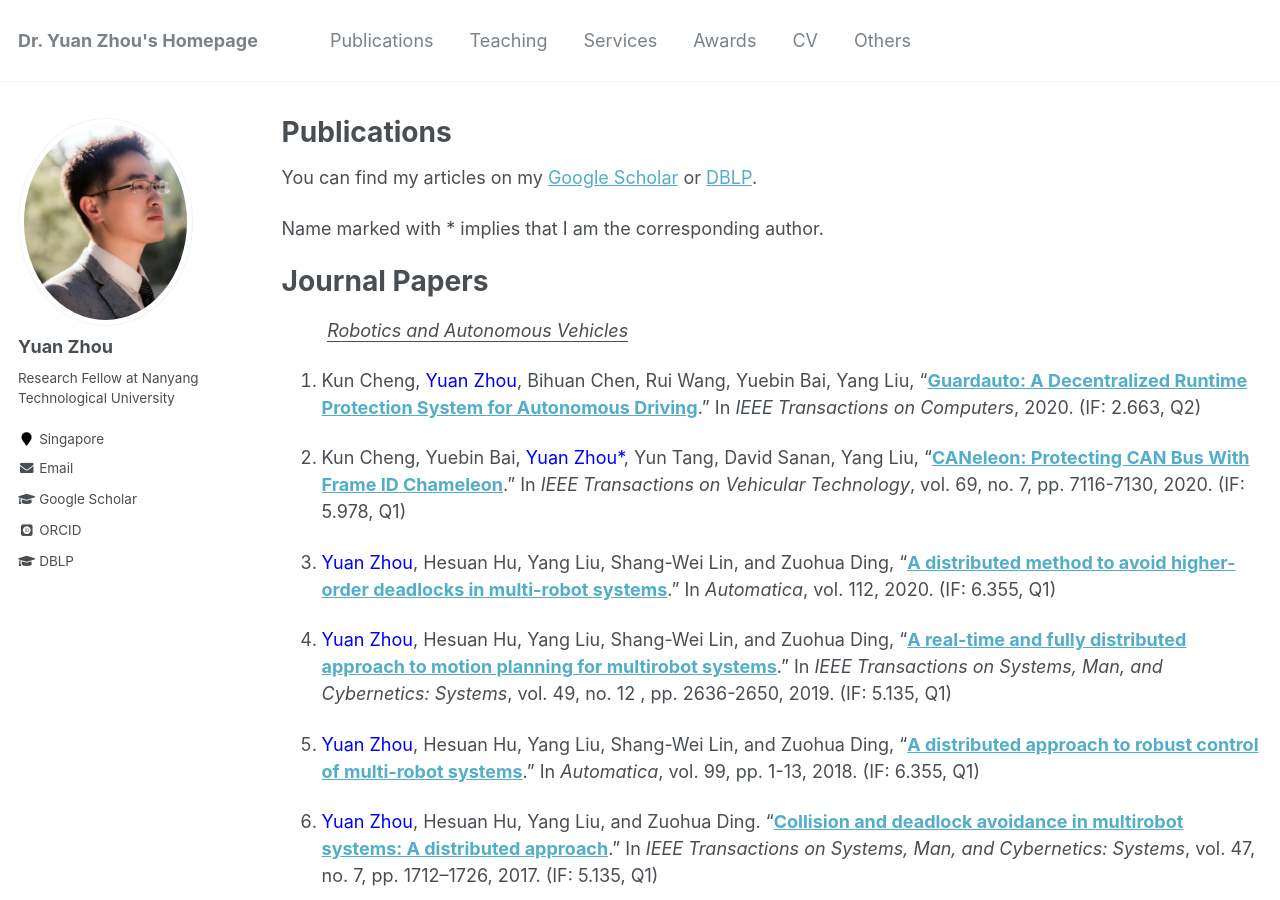
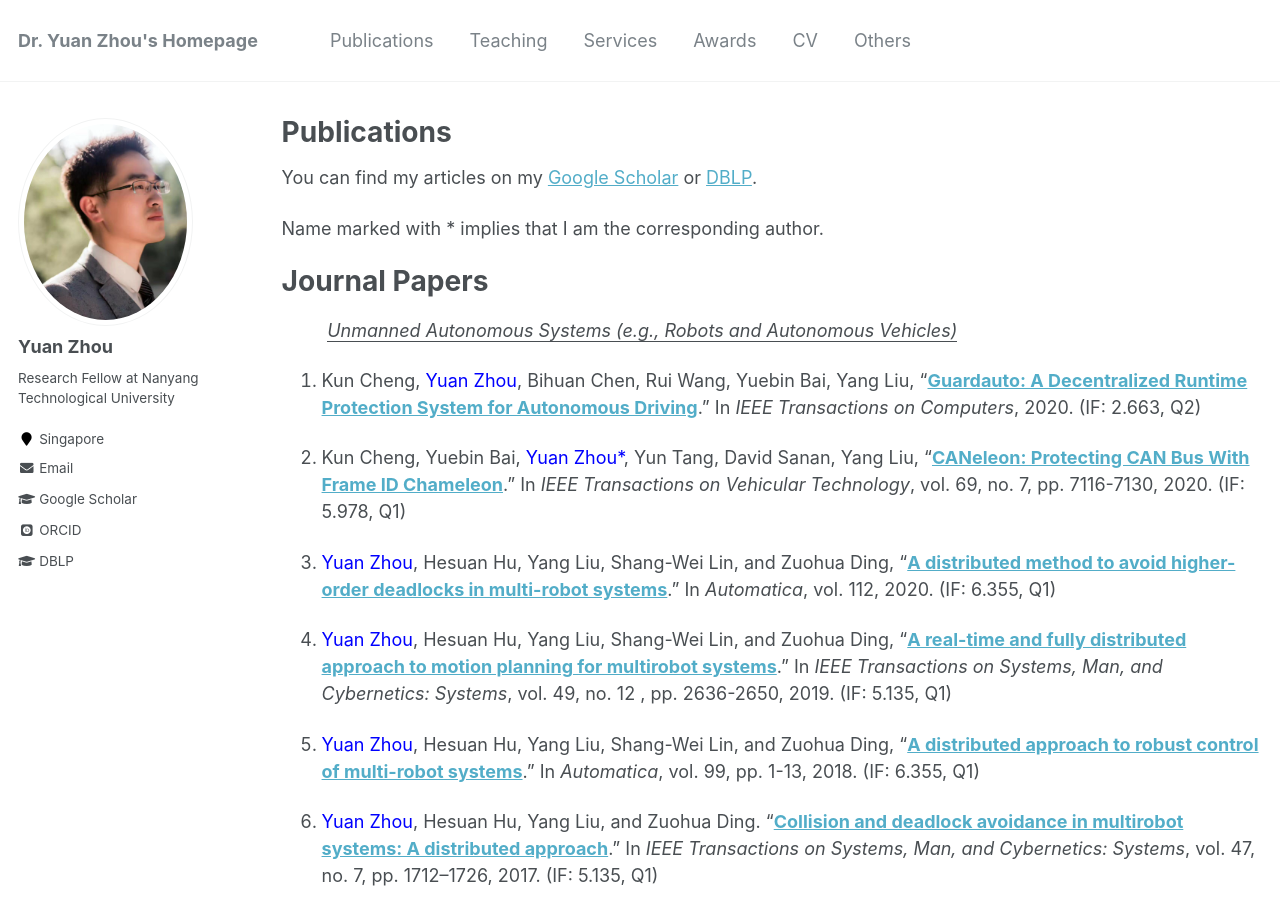
Before and after one commit to yuanzhou-yzhou/yuanzhou-yzhou.github.io, a Jekyll site: the page built from _pages/publications.md, in a window 1280 px wide and 900 px high. Built offline with Jekyll 4.4.1, drawn with Linux system fonts in a browser that asks for light colours; some web fonts are replaced; comment, search, counter and statistics services are not loaded; some of the changed text lies outside the part shown.

Commit message:
Update publications.md

```diff
--- a/_pages/publications.md
+++ b/_pages/publications.md
@@ -14,7 +14,7 @@ Name marked with * implies that I am the corresponding author.
 ======
 
 &nbsp;&nbsp;&nbsp;&nbsp;&nbsp;&nbsp;&nbsp;&nbsp;
-*<u>Robotics and Autonomous Vehicles</u>*
+*<u>Unmanned Autonomous Systems (e.g., Robots and Autonomous Vehicles)</u>*
 
 1. Kun Cheng, <span style="color:blue">Yuan Zhou</span>, Bihuan Chen, Rui Wang, Yuebin Bai, Yang Liu, "**[Guardauto: A Decentralized Runtime Protection System for Autonomous Driving](https://ieeexplore.ieee.org/abstract/document/9172045)**." In *IEEE Transactions on Computers*, 2020. (IF: 2.663, Q2)
 
@@ -67,7 +67,7 @@ Name marked with * implies that I am the corresponding author.
 ======
 
 &nbsp;&nbsp;&nbsp;&nbsp;&nbsp;&nbsp;&nbsp;&nbsp;
-*<u>Robotics and Autonomous Vehicles</u>*
+*<u>Unmanned Autonomous Systems (Robots and Autonomous Vehicles)</u>*
 
 1. Linling Xu, Fenghua Wu, <span style="color:blue">Yuan Zhou\*</span>, Hesuan Hu, Zuohua Ding, Yang Liu", **[Criticality-Guided Deep Reinforcement Learning for Motion Planning](https://yuanzhou-yzhou.github.io/files/DRL_for_motion_planning.pdf)**." In *2021 China Automation Congress (CAC 2021)*, 2021
 
```
